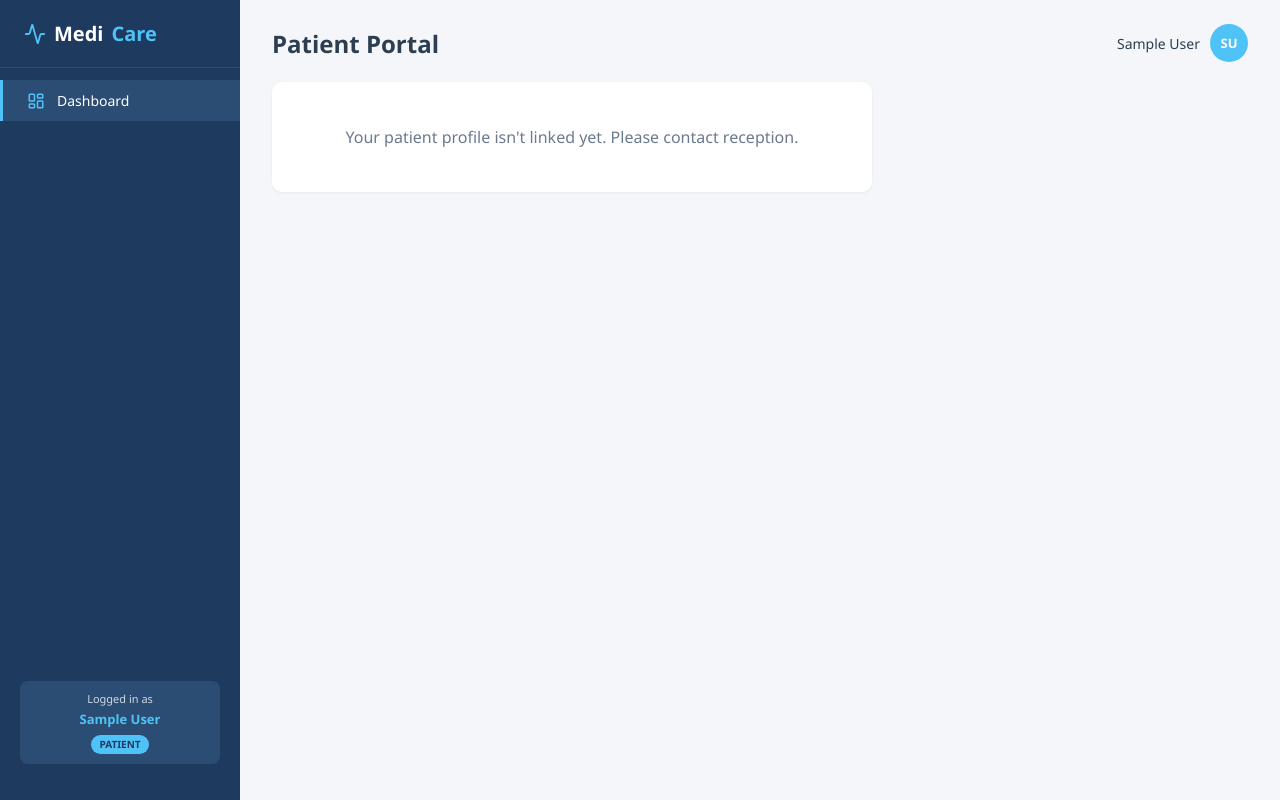
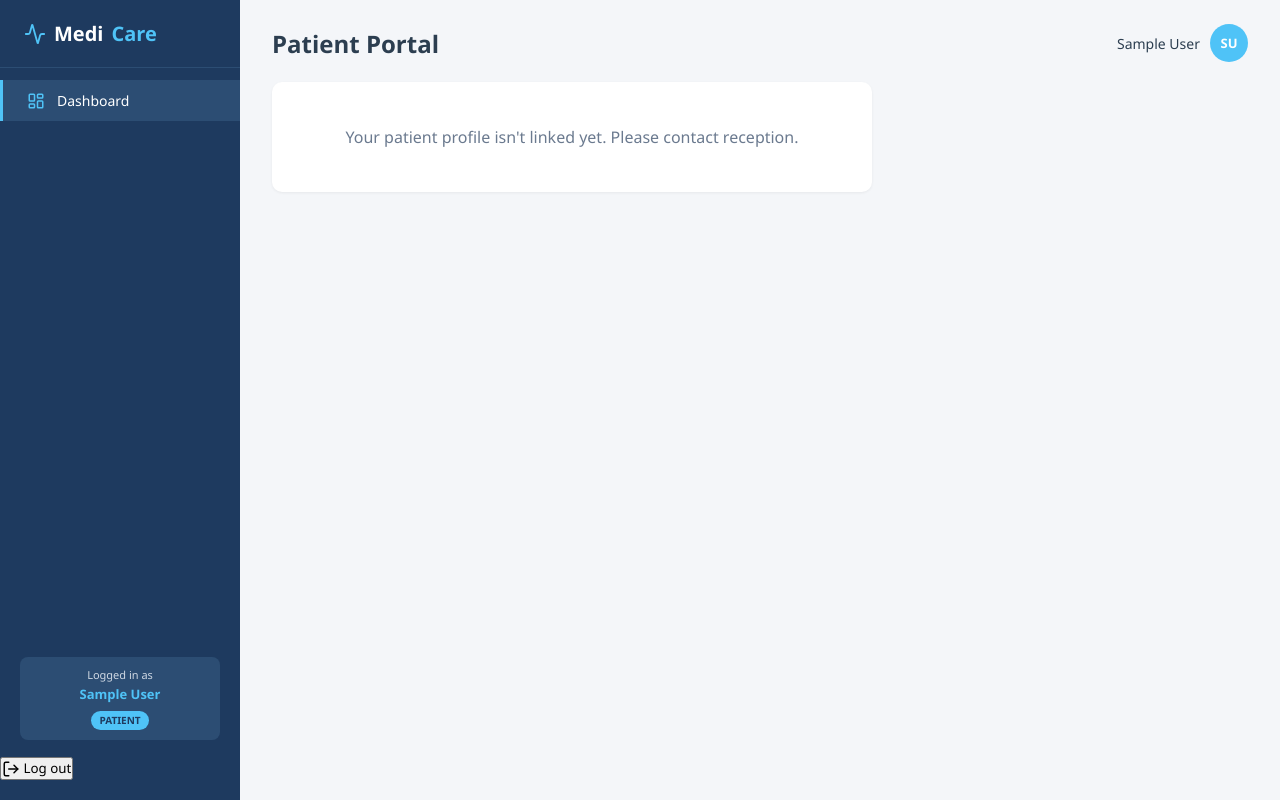
Before and after one commit to bulasio3/Projects, a Django app: page /dashboard/ in a window 1280 px wide. Run offline with Django 5.2, Linux system fonts and the light colour scheme; the visitor is signed in with stand-in values (Sample User, id 1); data that the repository does not hold is empty.

Commit message:
Add secure logout control to role sidebar

```diff
--- a/HMS/templates/partials/sidebar.html
+++ b/HMS/templates/partials/sidebar.html
@@ -70,4 +70,12 @@
     <strong>{{ request.user.get_full_name|default:request.user.username|truncatechars:18 }}</strong>
     <span class="role-tag">{{ current_role_label }}</span>
   </div>
+
+  <form method="post" action="{% url 'logout' %}" class="sidebar-logout">
+    {% csrf_token %}
+    <button type="submit">
+      <i data-lucide="log-out"></i>
+      <span>Log out</span>
+    </button>
+  </form>
 </aside>
```
